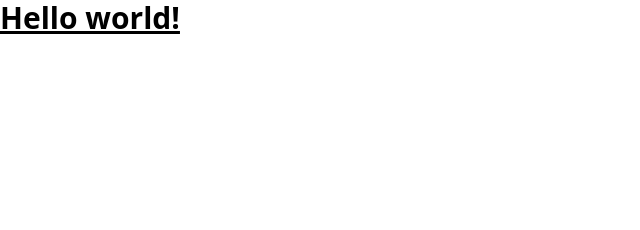
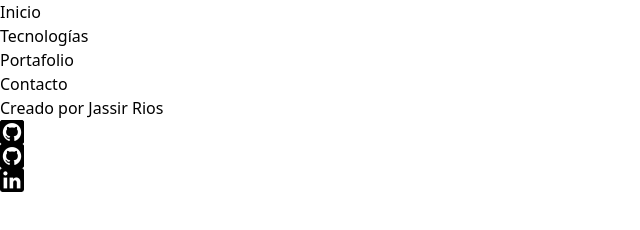
Before and after one commit to Chiro28/portafolio, a website: page src/index.html in a window 1280 px wide. Shown: the whole page, without its empty margins (0-640 px from the left). Drawn offline with Linux system fonts and the light colour scheme.

Commit message:
Insercción de header y footer

```diff
--- a/src/index.html
+++ b/src/index.html
@@ -6,8 +6,20 @@
   <link href="./css/style.css" rel="stylesheet">
 </head>
 <body>
-  <h1 class="text-3xl font-bold underline">
-    Hello world!
-  </h1>
+  <header>
+    <ul>
+      <li>Inicio</li>
+      <li>Tecnologías</li>
+      <li>Portafolio</li>
+      <li>Contacto</li>
+    </ul>
+  </header>
+
+  <footer>
+    <p>Creado por Jassir Rios</p>
+    <a href=""><img src="/assets/img/github.png"></a>
+    <a href=""><img src="/assets/img/github.png"></a>
+    <a href=""><img src="/assets/img/linkedin.png"></a>
+  </footer>
 </body>
 </html>
```
Also changed, not shown: assets/img/cv.png (added), assets/img/github.png (added), assets/img/linkedin.png (added).
